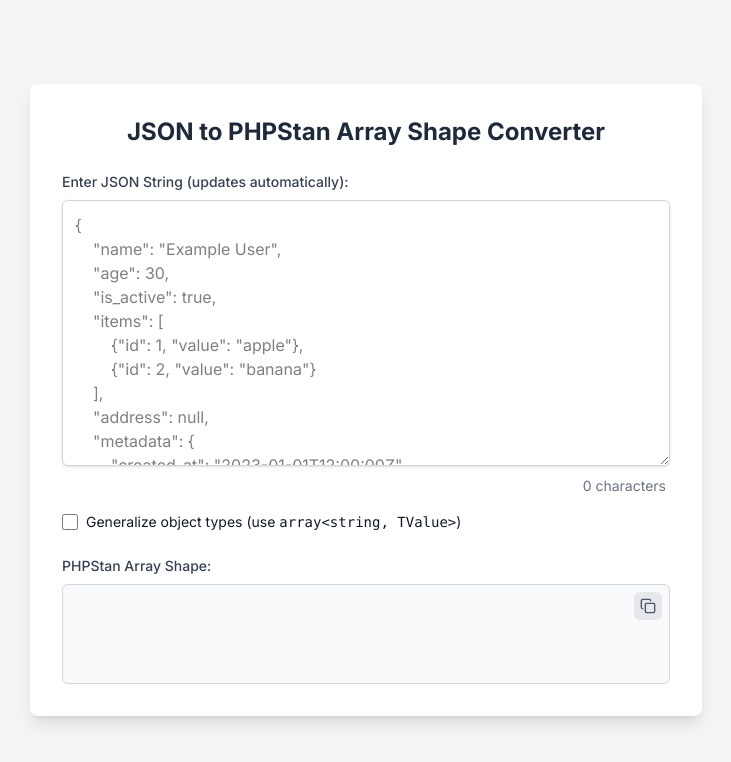
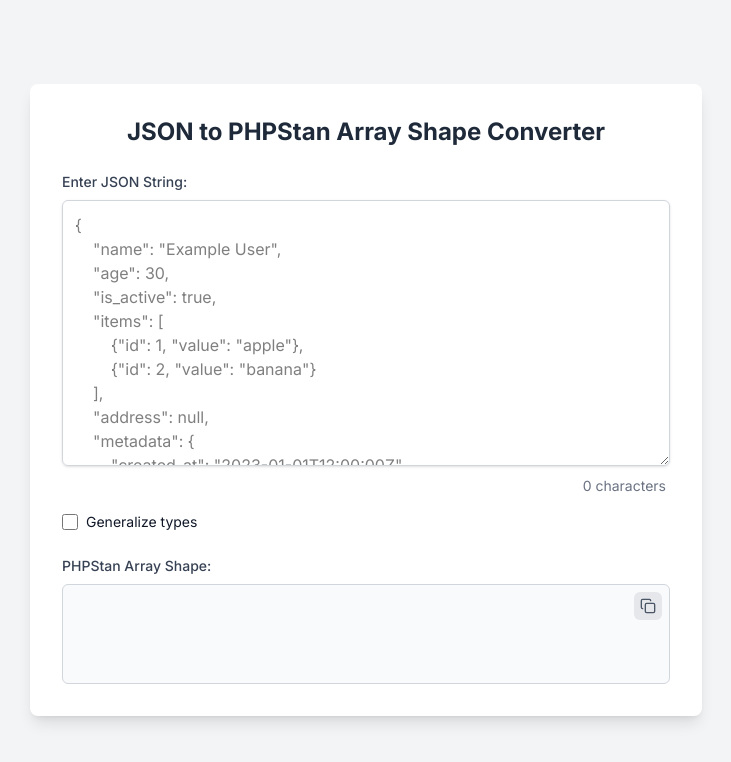
Before and after one commit to canvural/json-to-array-shape, a website: page index.html in a window 1280 px wide. Shown: the whole page, without its empty margins (274-1005 px from the left). Drawn offline with Linux system fonts and the light colour scheme.

Commit message:
fix wordings

```diff
--- a/index.html
+++ b/index.html
@@ -19,7 +19,7 @@
         </div>
 
         <div class="mb-4">
-            <label for="jsonInput" class="block text-sm font-medium text-gray-700 mb-2">Enter JSON String (updates automatically):</label>
+            <label for="jsonInput" class="block text-sm font-medium text-gray-700 mb-2">Enter JSON String:</label>
             <textarea id="jsonInput" rows="10" class="w-full p-3 border border-gray-300 rounded-md shadow-sm focus:ring-indigo-500 focus:border-indigo-500 resize-y" placeholder='{
     "name": "Example User",
     "age": 30,
@@ -42,7 +42,7 @@
         <div class="mb-6 flex items-center">
             <input id="generalizeCheckbox" type="checkbox" class="h-4 w-4 text-indigo-600 border-gray-300 rounded focus:ring-indigo-500">
             <label for="generalizeCheckbox" class="ml-2 block text-sm text-gray-900">
-                Generalize object types (use <code>array&lt;string, TValue&gt;</code>)
+                Generalize types
             </label>
         </div>
 
```
